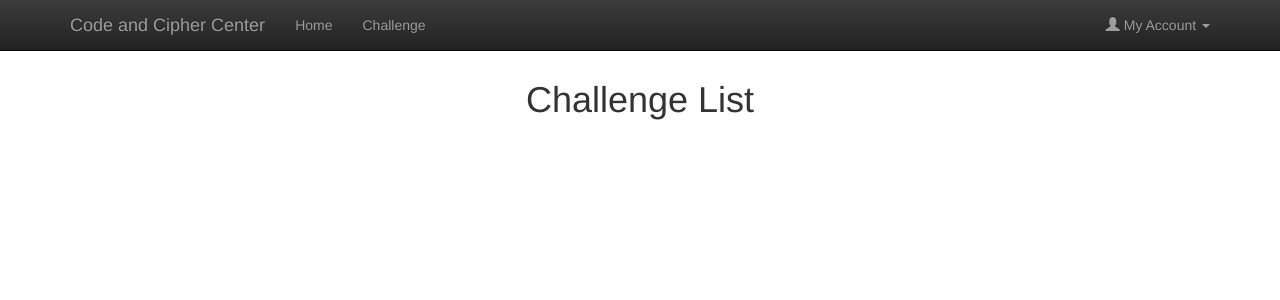
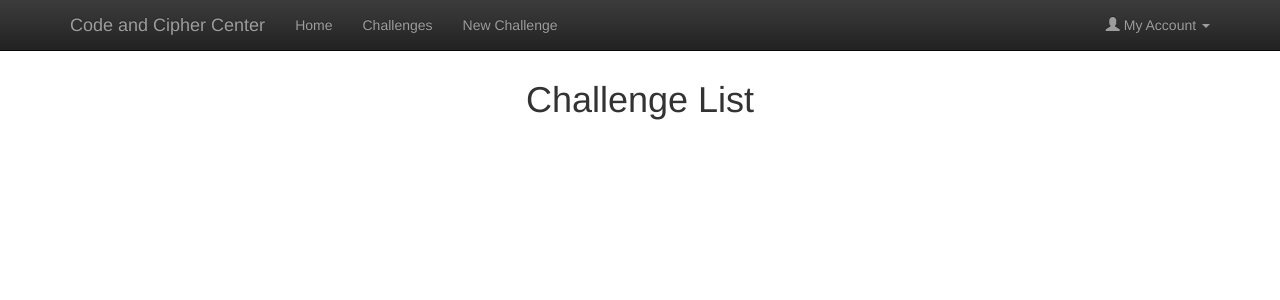
Before and after one commit to lrascius/CodeCipherCenter, a Django app: page /challengeList/ in a window 1280 px wide. Shown: the top 300 px of the page. Run offline with Django 3.2, Linux system fonts and the light colour scheme; a user stored in the database is signed in; parts of the project's set-up code (start-up, migrations or seed data) failed here and were passed over; some libraries are stand-ins or nearby versions.

Commit message:
Simplifying the create challenge js and adding the page to the navigation

```diff
--- a/cccenter/templates/cccenter/loggedinnav.html
+++ b/cccenter/templates/cccenter/loggedinnav.html
@@ -12,7 +12,8 @@
     <div id="navbar" class="navbar-collapse collapse">
       <ul class="nav navbar-nav">
         <li class="{% if active == 'home' %} active {% endif %}"><a href="/">Home</a></li>
-        <li class="{% if active == 'challenge' %} active {% endif %}"><a href="/cipher/createchallenge">Challenge</a></li>
+        <li class="{% if active == 'challenge' %} active {% endif %}"><a href="/cipher/createchallenge">Challenges</a></li>
+        <li class="{% if active == 'newchallenge' %} active {% endif %}"><a href="/cipher/createchallenge">New Challenge</a></li>
       </ul>
         <ul class="nav navbar-nav navbar-right">
           <li class="dropdown">
--- a/cccenter/templates/cccenter/navigation.html
+++ b/cccenter/templates/cccenter/navigation.html
@@ -12,7 +12,7 @@
     <div id="navbar" class="navbar-collapse collapse">
       <ul class="nav navbar-nav">
         <li class="{% if active == 'home' %} active {% endif %}"><a href="/">Home</a></li>
-        <li class="{% if active == 'challenge' %} active {% endif %}"><a href="/cipher/createchallenge">Challenge</a></li>
+        <li class="{% if active == 'challenge' %} active {% endif %}"><a href="/cipher/createchallenge">Challenges</a></li>
       </ul>
       <ul class="nav navbar-nav navbar-right">
         <li class="{% if active == 'register' %} active {% endif %}"><a href="/accounts/register">Register</a></li>
--- a/cccenter/views.py
+++ b/cccenter/views.py
@@ -42,7 +42,7 @@ def getCipher(request):
 def create_challenge(request):
     '''Creates a new challenge.'''
     if request.method == 'GET':
-        return render(request, 'cccenter/create_challenge.html', {"title":"Code and Cipher Center"})
+        return render(request, 'cccenter/create_challenge.html', {"title":"Code and Cipher Center", "active":"newchallenge"})
 
     elif request.method == 'POST':
         cipher = {}
```
Also changed, not shown: cccenter/static/cccenter/create_challenge.js (+8 -8 lines).
